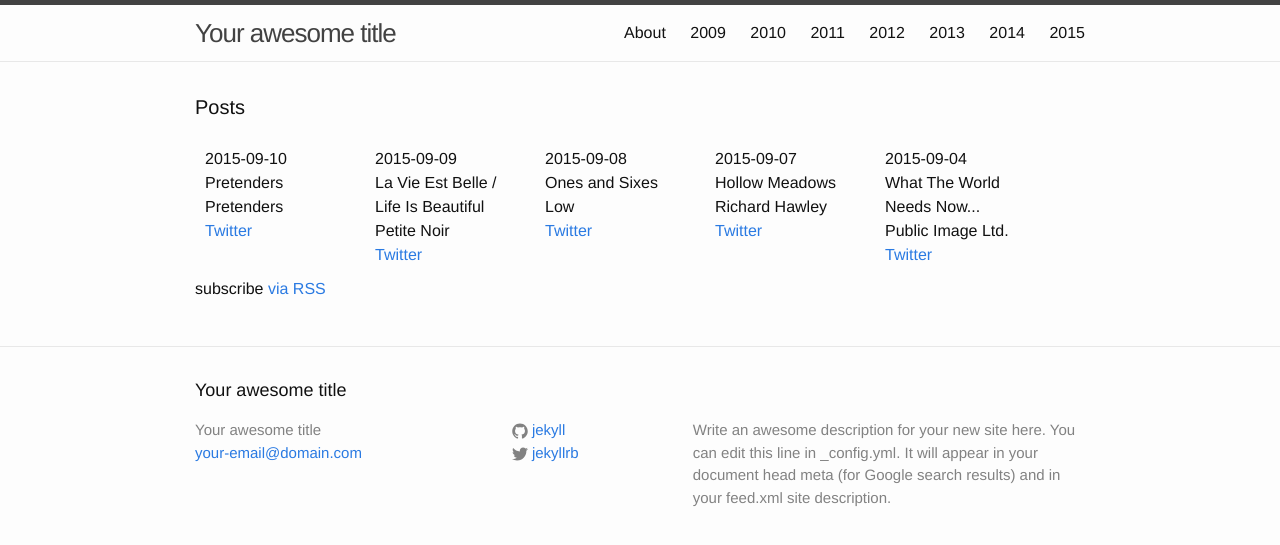
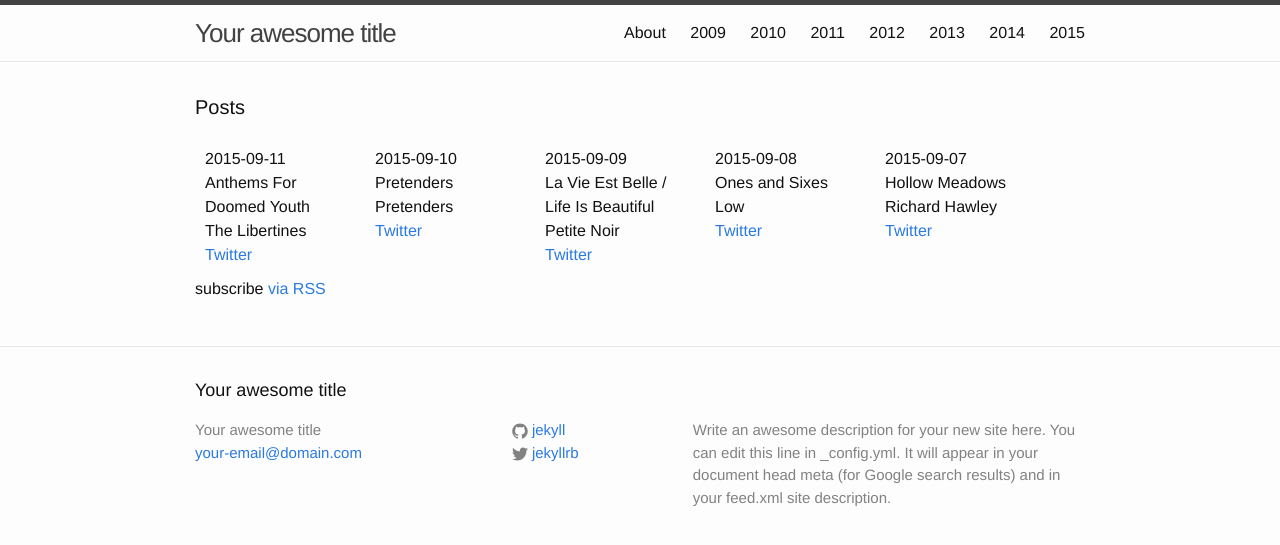
Before and after one commit to karaken12/bbc6musicaotd, a Jekyll site: the page built from site/index.html, in a window 1280 px wide. Shown: the top 545 px of the page. Built offline with Jekyll 4.4.1, drawn with Linux system fonts in a browser that asks for light colours.

Commit message:
Album for 2015-09-11.

```diff
--- a/site/_data/year/2015.yml
+++ b/site/_data/year/2015.yml
@@ -868,3 +868,8 @@
   title: Pretenders
   twitter: https://twitter.com/BBC6Music/status/641882407159918592
   spotify-id: 4oDYsMBe7KtOu12VNMO75k
+- date: 2015-09-11
+  artist: The Libertines
+  title: Anthems For Doomed Youth
+  twitter: https://twitter.com/BBC6Music/status/642339281520984065
+  spotify-id: 4SlldHebG28ZuPKd2NYQVd
```
